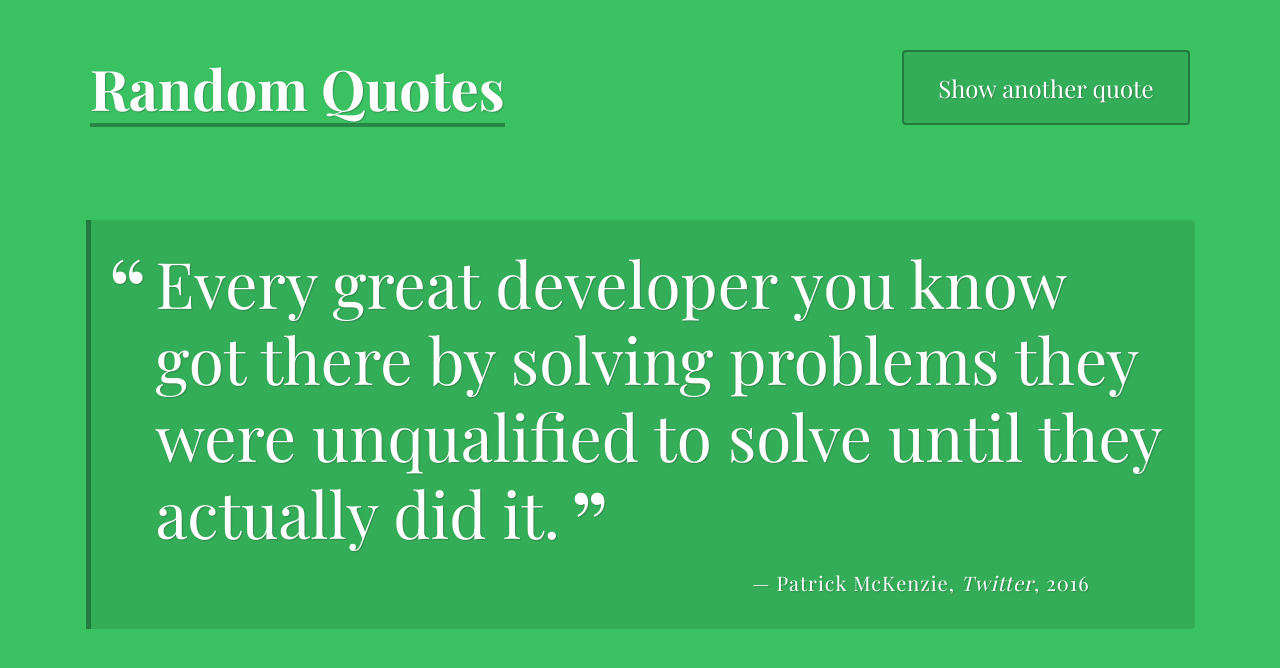
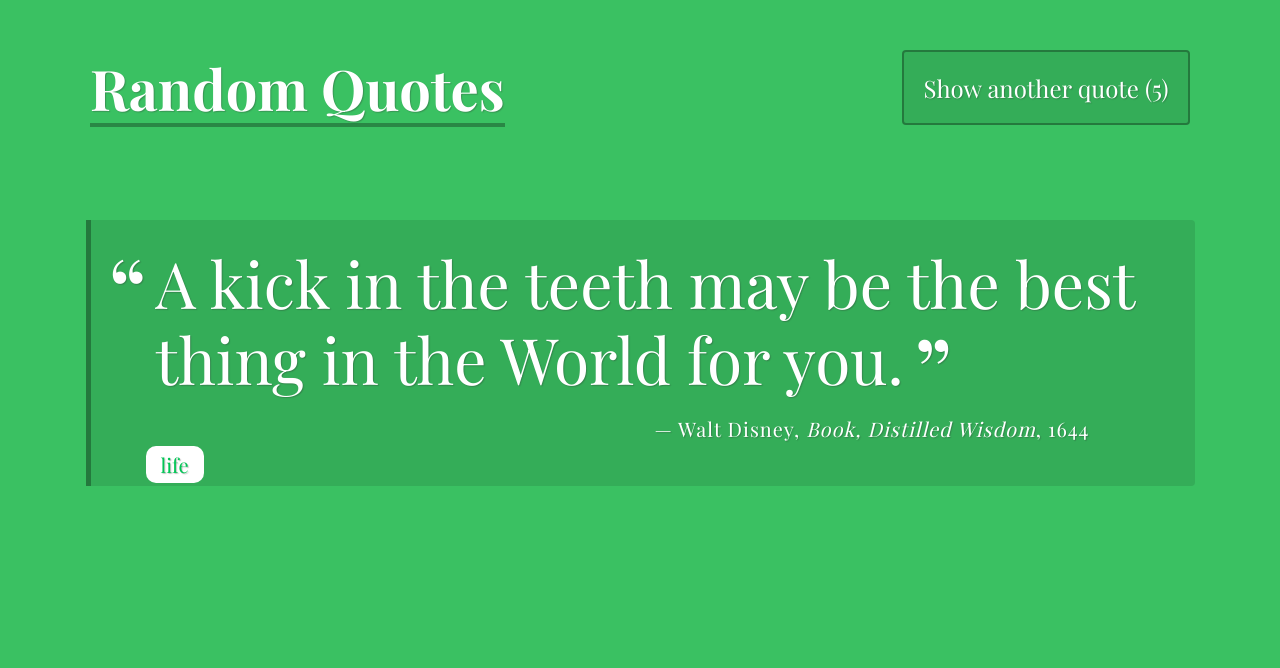
Before and after one commit to gilsoncav/thouse-techdegree-unit1, a plain HTML site: page index.html in a window 1280 px wide. Drawn offline with nearby package versions, Linux system fonts and the light colour scheme; a web font is replaced by a local one.

Commit message:
extra for refreshing automatically and showing the timer on screen

```diff
--- a/css/styles.css
+++ b/css/styles.css
@@ -53,11 +53,25 @@ h1 {
   max-width: 1024px;
   margin: auto;
   padding: 5px;
+  display: flex;
+  flex-direction: column;
+  align-content: flex-end;
 }
 
 .quote-box {
   text-shadow: 1px 1px 1px rgba(50, 50, 50, 0.3);
   line-height: 0.5;
+}
+
+.category {
+  background-color: white;
+  border-radius: 10px;
+  font-size: 20px;
+  color: #00c555;
+  display: inline;
+  padding: 5px 15px;
+  align-self: flex-end;
+  margin-bottom: 10px;
 }
 
 .quote {
--- a/index.html
+++ b/index.html
@@ -11,19 +11,22 @@
   <body>
     <header>
       <h1>Random Quotes</h1>
-      <button id="load-quote" class="load-quote">Show another quote</button>
+      <button id="load-quote" class="load-quote">
+        Show another quote (<span class="timer">5</span>)
+      </button>
     </header>
 
     <div class="container">
       <div id="quote-box" class="quote-box">
-        <p class="quote">
+        <div class="quote">
           Every great developer you know got there by solving problems they were
           unqualified to solve until they actually did it.
-        </p>
+        </div>
         <p class="source">
           <span class="source-name">Patrick McKenzie</span
           ><span class="citation">Twitter</span><span class="year">2016</span>
         </p>
+        <div class="category">life</div>
       </div>
     </div>
 
--- a/js/script.js
+++ b/js/script.js
@@ -15,32 +15,53 @@ var quotes = [
     quote: 'A kick in the teeth may be the best thing in the World for you.',
     source: 'Walt Disney',
     citation: 'Book, Distilled Wisdom',
-    year: '1644'
+    year: '1644',
+    category: 'life'
   },
   {
     quote: 'I would never die for my beliefs, because i might be wrong',
     source: 'Bertrand Russel',
     citation: '',
-    year: '1964'
+    year: '1964',
+    category: 'life'
   },
   {
     quote: 'With great power comes great responsability',
     source: 'Unknown',
     citation: 'French National Convention decree',
-    year: '1793'
+    year: '1793',
+    category: 'life'
   },
   {
     quote:
       'You should keep a safety distance from those people who knows to code',
     source: 'Gilson Cavalcanti',
     citation: 'While doing this exercise',
-    year: '2019'
+    year: '2019',
+    category: 'warning'
   },
   {
     quote: 'Consistency is the playground of dull minds',
     source: 'Yuval Noah Harari',
     citation: 'SAPIENS',
-    year: '2011'
+    year: '2011',
+    category: 'intelectual'
+  },
+  {
+    quote:
+      'Humour is one of the most serious tool we have for dealing with impossible situations',
+    source: 'Erica Jong',
+    citation: 'Letter to The New York Times',
+    year: '1984',
+    category: 'life'
+  },
+  {
+    quote:
+      'We can never run out of energy or matter. But we can easily run out of Brains',
+    source: 'Arthur C Clarke',
+    citation: 'Book, Profiles of the Future',
+    year: '1962',
+    category: 'intelectual'
   }
 ];
 
@@ -87,6 +108,28 @@ function printQuote() {
   }
 }
 
+printQuote();
+
+/**
+ * EXTRA:
+ * The timer mechanism to show how much seconds is left
+ * until to refresh the quote in the button caption
+ */
+
+const kWaitTime = 5;
+var secondsToRefresh = kWaitTime;
+
+// creates an anonimous function to be called each 1 second...
+var timeoutID = window.setInterval(() => {
+  secondsToRefresh--;
+  if (secondsToRefresh === 0) {
+    printQuote();
+    secondsToRefresh = kWaitTime;
+  }
+  // updates the portion of the button text to show how many seconds until forced refresh
+  document.querySelector('.timer').innerHTML = secondsToRefresh;
+}, 1000);
+
 /***
  * click event listener for the print quote button
  * DO NOT CHANGE THE CODE BELOW!!
```
